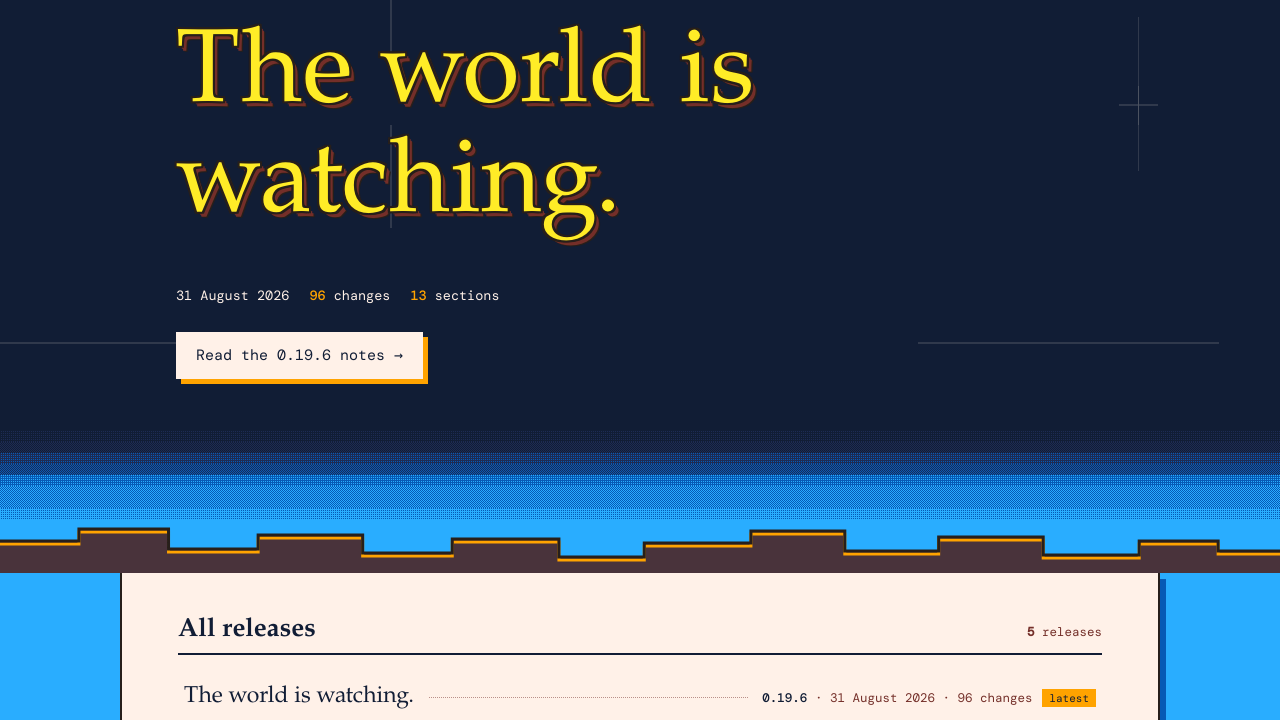
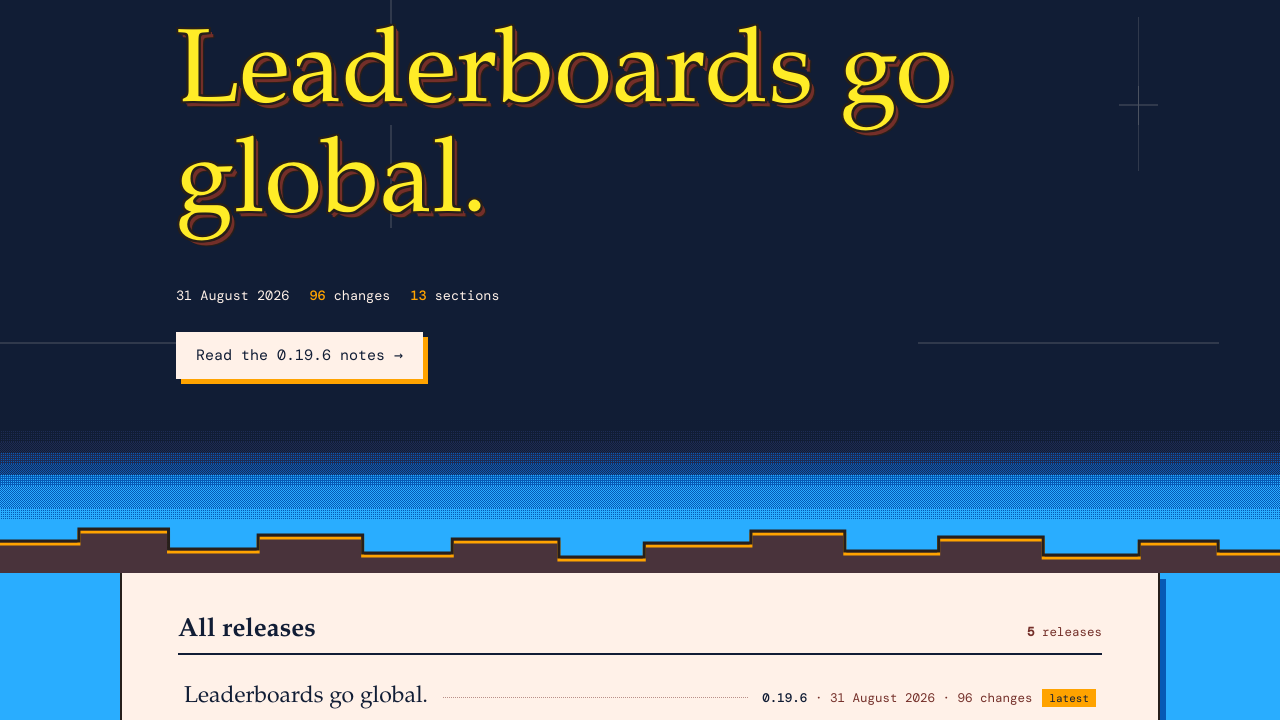
Before and after one commit to timothyjgraham/roguefort-patch-notes, a plain HTML site: page docs/index.html in a window 1280 px wide. Shown: the part 232-952 px from the top of the page. Drawn offline with nearby package versions, Linux system fonts and the light colour scheme; a web font is replaced by a local one.

Commit message:
Lede says what the patch does: Leaderboards go global.
Co-Authored-By: Claude Fable 5 <noreply@anthropic.com>
Claude-Session: https://claude.ai/code/session_01WCVn4a9BK7k42B8cWDN77o

```diff
--- a/docs/index.html
+++ b/docs/index.html
@@ -4,7 +4,7 @@
 <meta charset="utf-8">
 <meta name="viewport" content="width=device-width, initial-scale=1">
 <title>Roguefort patch notes</title>
-<meta name="description" content="Every Roguefort patch note. Latest: 0.19.6, The world is watching. - 96 changes across 13 sections.">
+<meta name="description" content="Every Roguefort patch note. Latest: 0.19.6, Leaderboards go global. - 96 changes across 13 sections.">
 <meta name="theme-color" content="#111D35">
 <link rel="preconnect" href="https://fonts.googleapis.com">
 <link rel="preconnect" href="https://fonts.gstatic.com" crossorigin>
@@ -474,7 +474,7 @@ main { max-width: var(--wrap); margin: 0 auto; padding: 0 0 64px; }
     <p class="plaque">
       <span class="plaque-k">Patch notes</span><span class="plaque-v">0.19.6</span><span class="plaque-t">Playtest</span>
     </p>
-    <h1 class="card"><span class="vh">Roguefort patch notes. Latest release: </span>The world is watching.</h1>
+    <h1 class="card"><span class="vh">Roguefort patch notes. Latest release: </span>Leaderboards go global.</h1>
     <p class="mast-meta">
       <span>31 August 2026</span>
       <span><b>96</b> changes</span>
@@ -501,7 +501,7 @@ main { max-width: var(--wrap); margin: 0 auto; padding: 0 0 64px; }
         <h2>All releases</h2>
         <span><b>5</b> releases</span>
       </div>
-      <ol class="reg"><li><a href="0.19.6.html"><span class="reg-name">The world is watching.</span><span class="reg-dots" aria-hidden="true"></span><span class="reg-meta"><b>0.19.6</b> &middot; 31 August 2026 &middot; 96 changes<span class="reg-new">latest</span></span></a></li>
+      <ol class="reg"><li><a href="0.19.6.html"><span class="reg-name">Leaderboards go global.</span><span class="reg-dots" aria-hidden="true"></span><span class="reg-meta"><b>0.19.6</b> &middot; 31 August 2026 &middot; 96 changes<span class="reg-new">latest</span></span></a></li>
 <li><a href="0.19.4.html"><span class="reg-name">Mahargekdar&#x27;s Plane of Heroes.</span><span class="reg-dots" aria-hidden="true"></span><span class="reg-meta"><b>0.19.4</b> &middot; 29 August 2026 &middot; 59 changes</span></a></li>
 <li><a href="0.19.3.html"><span class="reg-name">Non Travolta.</span><span class="reg-dots" aria-hidden="true"></span><span class="reg-meta"><b>0.19.3</b> &middot; 28 August 2026 &middot; 30 changes</span></a></li>
 <li><a href="0.19.2.html"><span class="reg-name">Suitably Wilder.</span><span class="reg-dots" aria-hidden="true"></span><span class="reg-meta"><b>0.19.2</b> &middot; 27 August 2026 &middot; 16 changes</span></a></li>
```
Also changed, not shown: docs/0.19.4.html (+1 -1 lines), docs/0.19.6.html (+1 -1 lines), 1 other file.
